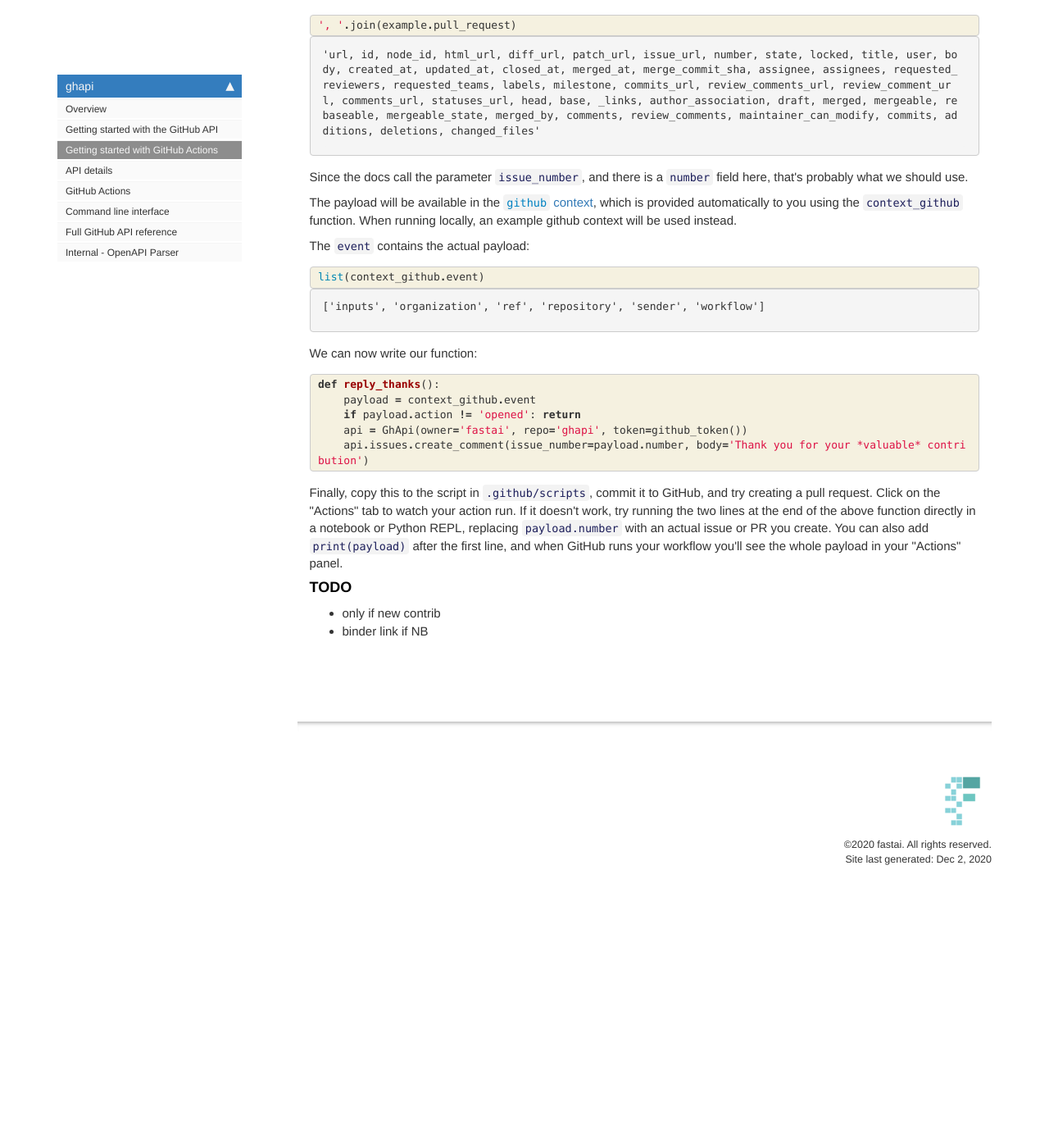
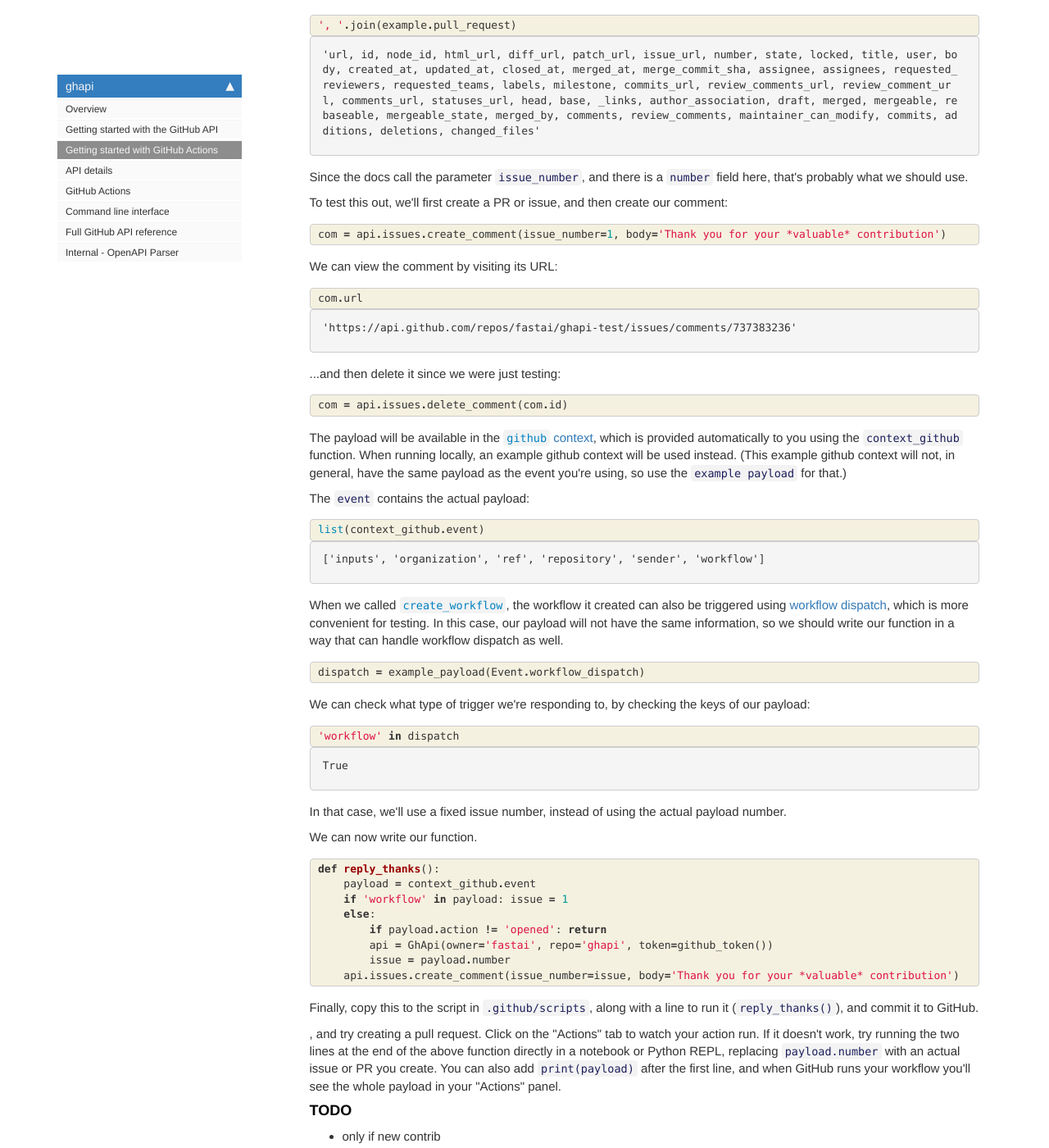
Before and after one commit to fastai/ghapi, a Jekyll site: the page built from docs/tutorial_actions.html, in a window 1280 px wide and 1400 px high, scrolled down 2244 px. Shown: the whole window at 82% size. Built offline with Jekyll 4.4.1, drawn with Linux system fonts in a browser that asks for light colours; nearby versions of some CDN libraries; comment, search, counter and statistics services are not loaded; before the commit the page ends 3352 px from its top, so only the background shows below that.

Commit message:
workflow dispatch

```diff
--- a/docs/tutorial_actions.html
+++ b/docs/tutorial_actions.html
@@ -244,7 +244,7 @@ However, workflows can be difficult to create and debug, because:</p>
 
 <div class="inner_cell">
     <div class="input_area">
-<div class=" highlight hl-ipython3"><pre><span></span><span class="n">api</span> <span class="o">=</span> <span class="n">GhApi</span><span class="p">(</span><span class="n">owner</span><span class="o">=</span><span class="s1">&#39;fastai&#39;</span><span class="p">,</span> <span class="n">repo</span><span class="o">=</span><span class="s1">&#39;ghapi&#39;</span><span class="p">,</span> <span class="n">token</span><span class="o">=</span><span class="n">github_token</span><span class="p">())</span>
+<div class=" highlight hl-ipython3"><pre><span></span><span class="n">api</span> <span class="o">=</span> <span class="n">GhApi</span><span class="p">(</span><span class="n">owner</span><span class="o">=</span><span class="s1">&#39;fastai&#39;</span><span class="p">,</span> <span class="n">repo</span><span class="o">=</span><span class="s1">&#39;ghapi-test&#39;</span><span class="p">,</span> <span class="n">token</span><span class="o">=</span><span class="n">github_token</span><span class="p">())</span>
 </pre></div>
 
     </div>
@@ -343,7 +343,95 @@ However, workflows can be difficult to create and debug, because:</p>
 </div>
 <div class="cell border-box-sizing text_cell rendered"><div class="inner_cell">
 <div class="text_cell_render border-box-sizing rendered_html">
-<p>The payload will be available in the <a href="https://docs.github.com/en/free-pro-team@latest/actions/reference/context-and-expression-syntax-for-github-actions#github-context"><code>github</code> context</a>, which is provided automatically to you using the <code>context_github</code> function. When running locally, an example github context will be used instead.</p>
+<p>To test this out, we'll first create a PR or issue, and then create our comment:</p>
+
+</div>
+</div>
+</div>
+    {% raw %}
+
+<div class="cell border-box-sizing code_cell rendered">
+<div class="input">
+
+<div class="inner_cell">
+    <div class="input_area">
+<div class=" highlight hl-ipython3"><pre><span></span><span class="n">com</span> <span class="o">=</span> <span class="n">api</span><span class="o">.</span><span class="n">issues</span><span class="o">.</span><span class="n">create_comment</span><span class="p">(</span><span class="n">issue_number</span><span class="o">=</span><span class="mi">1</span><span class="p">,</span> <span class="n">body</span><span class="o">=</span><span class="s1">&#39;Thank you for your *valuable* contribution&#39;</span><span class="p">)</span>
+</pre></div>
+
+    </div>
+</div>
+</div>
+
+</div>
+    {% endraw %}
+
+<div class="cell border-box-sizing text_cell rendered"><div class="inner_cell">
+<div class="text_cell_render border-box-sizing rendered_html">
+<p>We can view the comment by visiting its URL:</p>
+
+</div>
+</div>
+</div>
+    {% raw %}
+
+<div class="cell border-box-sizing code_cell rendered">
+<div class="input">
+
+<div class="inner_cell">
+    <div class="input_area">
+<div class=" highlight hl-ipython3"><pre><span></span><span class="n">com</span><span class="o">.</span><span class="n">url</span>
+</pre></div>
+
+    </div>
+</div>
+</div>
+
+<div class="output_wrapper">
+<div class="output">
+
+<div class="output_area">
+
+
+
+<div class="output_text output_subarea output_execute_result">
+<pre>&#39;https://api.github.com/repos/fastai/ghapi-test/issues/comments/737383236&#39;</pre>
+</div>
+
+</div>
+
+</div>
+</div>
+
+</div>
+    {% endraw %}
+
+<div class="cell border-box-sizing text_cell rendered"><div class="inner_cell">
+<div class="text_cell_render border-box-sizing rendered_html">
+<p>...and then delete it since we were just testing:</p>
+
+</div>
+</div>
+</div>
+    {% raw %}
+
+<div class="cell border-box-sizing code_cell rendered">
+<div class="input">
+
+<div class="inner_cell">
+    <div class="input_area">
+<div class=" highlight hl-ipython3"><pre><span></span><span class="n">com</span> <span class="o">=</span> <span class="n">api</span><span class="o">.</span><span class="n">issues</span><span class="o">.</span><span class="n">delete_comment</span><span class="p">(</span><span class="n">com</span><span class="o">.</span><span class="n">id</span><span class="p">)</span>
+</pre></div>
+
+    </div>
+</div>
+</div>
+
+</div>
+    {% endraw %}
+
+<div class="cell border-box-sizing text_cell rendered"><div class="inner_cell">
+<div class="text_cell_render border-box-sizing rendered_html">
+<p>The payload will be available in the <a href="https://docs.github.com/en/free-pro-team@latest/actions/reference/context-and-expression-syntax-for-github-actions#github-context"><code>github</code> context</a>, which is provided automatically to you using the <code>context_github</code> function. When running locally, an example github context will be used instead. (This example github context will not, in general, have the same payload as the event you're using, so use the <code>example payload</code> for that.)</p>
 <p>The <code>event</code> contains the actual payload:</p>
 
 </div>
@@ -384,7 +472,72 @@ However, workflows can be difficult to create and debug, because:</p>
 
 <div class="cell border-box-sizing text_cell rendered"><div class="inner_cell">
 <div class="text_cell_render border-box-sizing rendered_html">
-<p>We can now write our function:</p>
+<p>When we called <a href="/actions.html#create_workflow"><code>create_workflow</code></a>, the workflow it created can also be triggered using <a href="https://github.blog/changelog/2020-07-06-github-actions-manual-triggers-with-workflow_dispatch/">workflow dispatch</a>, which is more convenient for testing. In this case, our payload will not have the same information, so we should write our function in a way that can handle workflow dispatch as well.</p>
+
+</div>
+</div>
+</div>
+    {% raw %}
+
+<div class="cell border-box-sizing code_cell rendered">
+<div class="input">
+
+<div class="inner_cell">
+    <div class="input_area">
+<div class=" highlight hl-ipython3"><pre><span></span><span class="n">dispatch</span> <span class="o">=</span> <span class="n">example_payload</span><span class="p">(</span><span class="n">Event</span><span class="o">.</span><span class="n">workflow_dispatch</span><span class="p">)</span>
+</pre></div>
+
+    </div>
+</div>
+</div>
+
+</div>
+    {% endraw %}
+
+<div class="cell border-box-sizing text_cell rendered"><div class="inner_cell">
+<div class="text_cell_render border-box-sizing rendered_html">
+<p>We can check what type of trigger we're responding to, by checking the keys of our payload:</p>
+
+</div>
+</div>
+</div>
+    {% raw %}
+
+<div class="cell border-box-sizing code_cell rendered">
+<div class="input">
+
+<div class="inner_cell">
+    <div class="input_area">
+<div class=" highlight hl-ipython3"><pre><span></span><span class="s1">&#39;workflow&#39;</span> <span class="ow">in</span> <span class="n">dispatch</span>
+</pre></div>
+
+    </div>
+</div>
+</div>
+
+<div class="output_wrapper">
+<div class="output">
+
+<div class="output_area">
+
+
+
+<div class="output_text output_subarea output_execute_result">
+<pre>True</pre>
+</div>
+
+</div>
+
+</div>
+</div>
+
+</div>
+    {% endraw %}
+
+<div class="cell border-box-sizing text_cell rendered"><div class="inner_cell">
+<div class="text_cell_render border-box-sizing rendered_html">
+<p>In that case, we'll use a fixed issue number, instead of using the actual payload number.</p>
+<p>We can now write our function.</p>
 
 </div>
 </div>
@@ -398,9 +551,12 @@ However, workflows can be difficult to create and debug, because:</p>
     <div class="input_area">
 <div class=" highlight hl-ipython3"><pre><span></span><span class="k">def</span> <span class="nf">reply_thanks</span><span class="p">():</span>
     <span class="n">payload</span> <span class="o">=</span> <span class="n">context_github</span><span class="o">.</span><span class="n">event</span>
-    <span class="k">if</span> <span class="n">payload</span><span class="o">.</span><span class="n">action</span> <span class="o">!=</span> <span class="s1">&#39;opened&#39;</span><span class="p">:</span> <span class="k">return</span>
-    <span class="n">api</span> <span class="o">=</span> <span class="n">GhApi</span><span class="p">(</span><span class="n">owner</span><span class="o">=</span><span class="s1">&#39;fastai&#39;</span><span class="p">,</span> <span class="n">repo</span><span class="o">=</span><span class="s1">&#39;ghapi&#39;</span><span class="p">,</span> <span class="n">token</span><span class="o">=</span><span class="n">github_token</span><span class="p">())</span>
-    <span class="n">api</span><span class="o">.</span><span class="n">issues</span><span class="o">.</span><span class="n">create_comment</span><span class="p">(</span><span class="n">issue_number</span><span class="o">=</span><span class="n">payload</span><span class="o">.</span><span class="n">number</span><span class="p">,</span> <span class="n">body</span><span class="o">=</span><span class="s1">&#39;Thank you for your *valuable* contribution&#39;</span><span class="p">)</span>
+    <span class="k">if</span> <span class="s1">&#39;workflow&#39;</span> <span class="ow">in</span> <span class="n">payload</span><span class="p">:</span> <span class="n">issue</span> <span class="o">=</span> <span class="mi">1</span>
+    <span class="k">else</span><span class="p">:</span>
+        <span class="k">if</span> <span class="n">payload</span><span class="o">.</span><span class="n">action</span> <span class="o">!=</span> <span class="s1">&#39;opened&#39;</span><span class="p">:</span> <span class="k">return</span>
+        <span class="n">api</span> <span class="o">=</span> <span class="n">GhApi</span><span class="p">(</span><span class="n">owner</span><span class="o">=</span><span class="s1">&#39;fastai&#39;</span><span class="p">,</span> <span class="n">repo</span><span class="o">=</span><span class="s1">&#39;ghapi&#39;</span><span class="p">,</span> <span class="n">token</span><span class="o">=</span><span class="n">github_token</span><span class="p">())</span>
+        <span class="n">issue</span> <span class="o">=</span> <span class="n">payload</span><span class="o">.</span><span class="n">number</span>
+    <span class="n">api</span><span class="o">.</span><span class="n">issues</span><span class="o">.</span><span class="n">create_comment</span><span class="p">(</span><span class="n">issue_number</span><span class="o">=</span><span class="n">issue</span><span class="p">,</span> <span class="n">body</span><span class="o">=</span><span class="s1">&#39;Thank you for your *valuable* contribution&#39;</span><span class="p">)</span>
 </pre></div>
 
     </div>
@@ -412,7 +568,14 @@ However, workflows can be difficult to create and debug, because:</p>
 
 <div class="cell border-box-sizing text_cell rendered"><div class="inner_cell">
 <div class="text_cell_render border-box-sizing rendered_html">
-<p>Finally, copy this to the script in <code>.github/scripts</code>, commit it to GitHub, and try creating a pull request. Click on the "Actions" tab to watch your action run. If it doesn't work, try running the two lines at the end of the above function directly in a notebook or Python REPL, replacing <code>payload.number</code> with an actual issue or PR you create. You can also add <code>print(payload)</code> after the first line, and when GitHub runs your workflow you'll see the whole payload in your "Actions" panel.</p>
+<p>Finally, copy this to the script in <code>.github/scripts</code>, along with a line to run it (<code>reply_thanks()</code>), and commit it to GitHub.</p>
+
+</div>
+</div>
+</div>
+<div class="cell border-box-sizing text_cell rendered"><div class="inner_cell">
+<div class="text_cell_render border-box-sizing rendered_html">
+<p>, and try creating a pull request. Click on the "Actions" tab to watch your action run. If it doesn't work, try running the two lines at the end of the above function directly in a notebook or Python REPL, replacing <code>payload.number</code> with an actual issue or PR you create. You can also add <code>print(payload)</code> after the first line, and when GitHub runs your workflow you'll see the whole payload in your "Actions" panel.</p>
 
 </div>
 </div>
```
Also changed, not shown: 2 other files.
